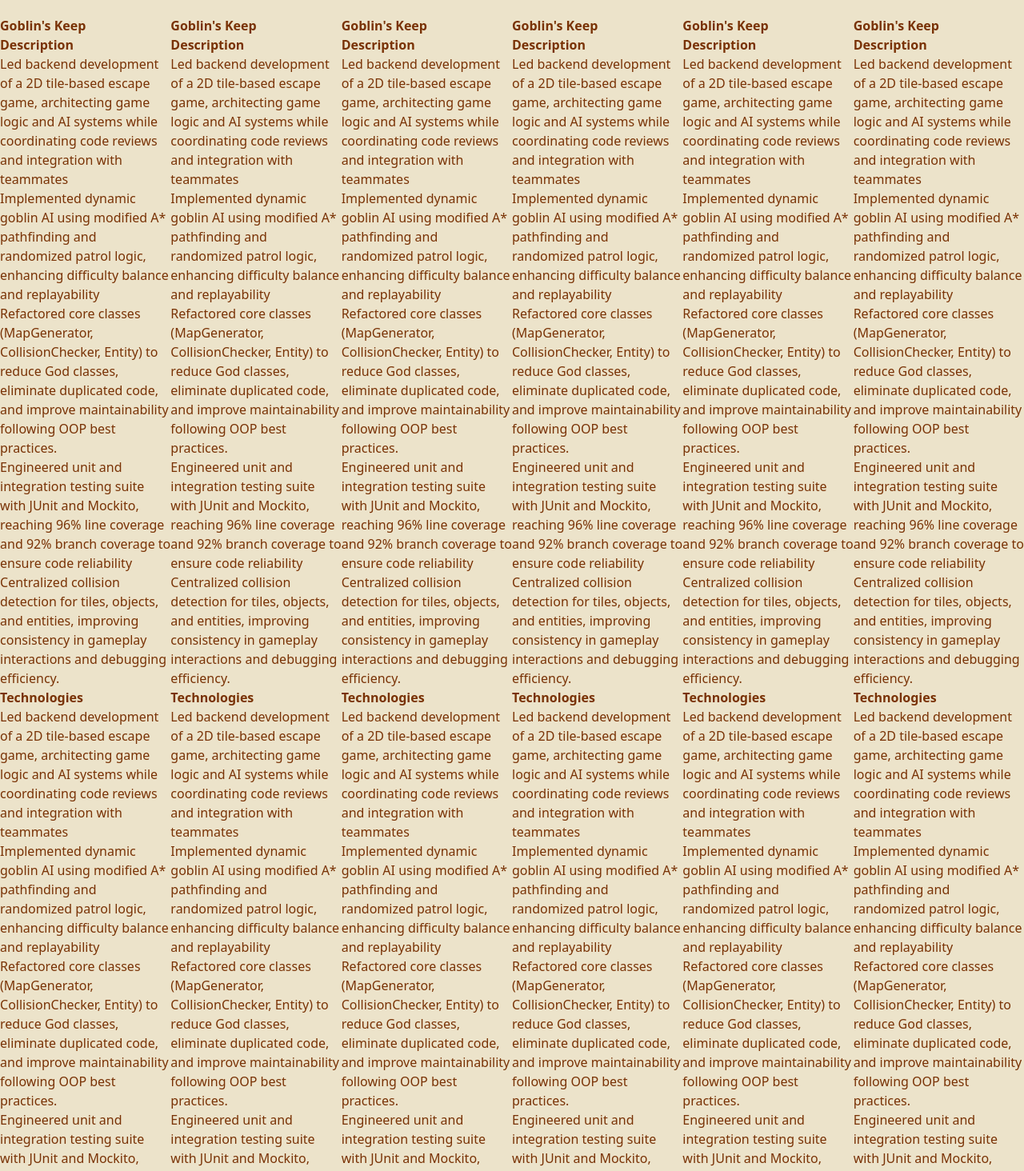
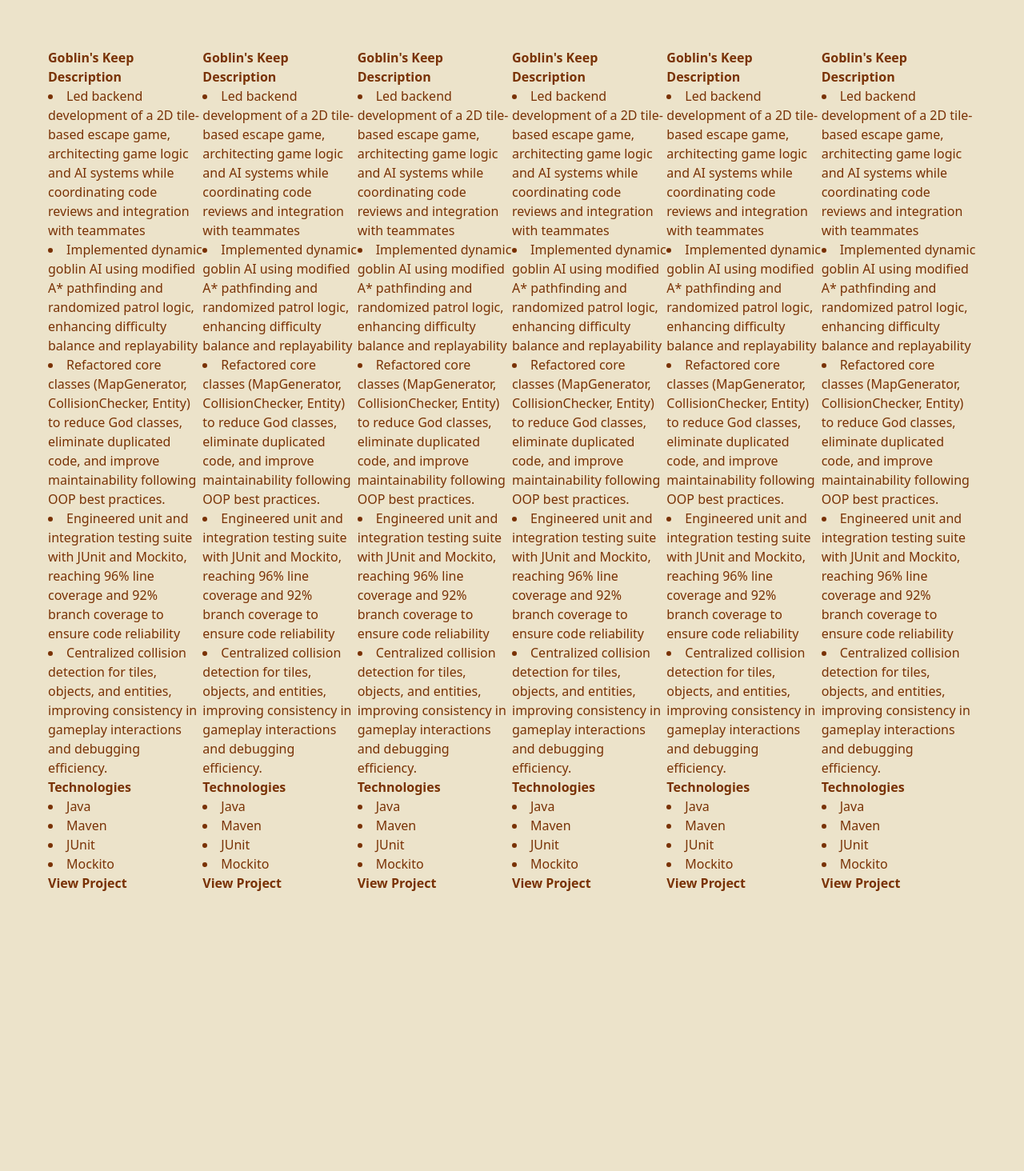
Before and after one commit to maximenewman/portfolio, a Next.js app: page /projects in a window 1280 px wide. Shown: the top 1464 px of the page at 80% size. After the commit the page ends 1176 px from the top, so only its background shows below. Built offline with nearby package versions, Linux system fonts and the light colour scheme.

Commit message:
List fixed

```diff
--- a/app/projects/page.tsx
+++ b/app/projects/page.tsx
@@ -5,21 +5,21 @@
         <div className="container">
             <div></div>
 
-            <div className="flex items-center justify-center">
+            <div className="flex items-center justify-center my-15 mx-15">
                 {projects.map((project, index) => (
-                    <div key={index} className="py-5">
+                    <div key={index} className="">
                         <h1><strong>{project.title}</strong></h1>
 
                         <h2><strong>Description</strong></h2>
-                        <ul>
+                        <ul className="list-disc list-inside">
                             {project.description.map((desc, i) => (
                                 <li key={i}>{desc}</li>
                             ))}
                         </ul>
 
                         <h2><strong>Technologies</strong></h2>
-                        <ul>
-                            {project.description.map((tech, i) => (
+                        <ul className="list-disc list-inside">
+                            {project.tech.map((tech, i) => (
                                 <li key={i}>{tech}</li>
                             ))}
                         </ul>
```
